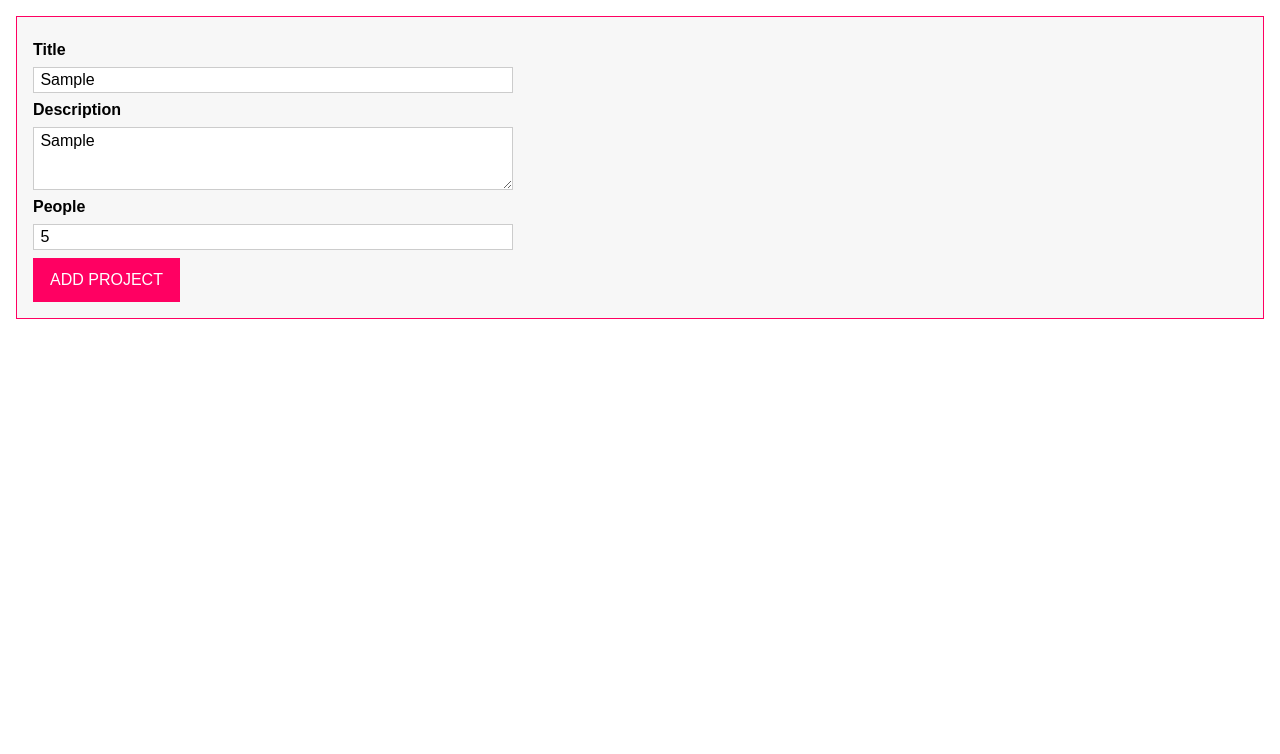
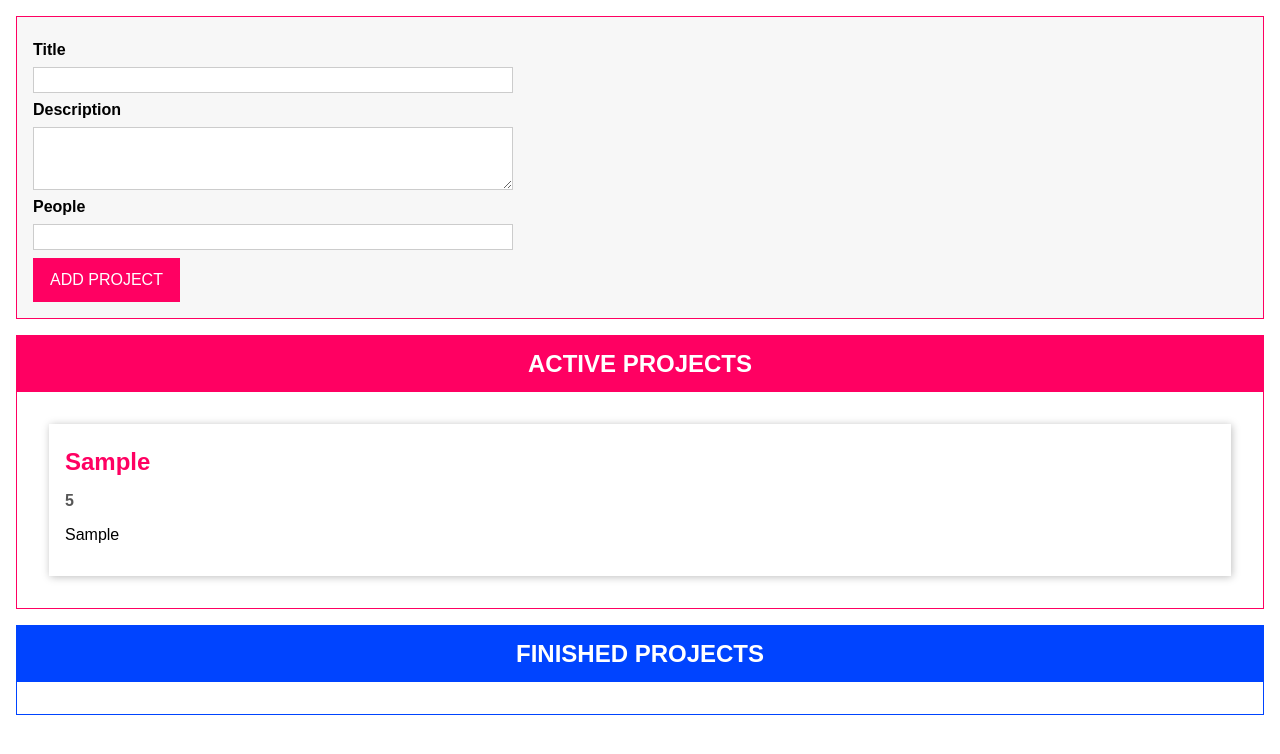
Before and after one commit to JanGospodarek/drag-and-drop--TS, a website with bundled scripts: page index.html in a window 1280 px wide. Both pictures are taken after typing "Sample", "Sample", "5" into the empty fields and a click on the button "ADD PROJECT". Built offline with nearby package versions, Linux system fonts and the light colour scheme.

Commit message:
refactor

```diff
--- a/index.html
+++ b/index.html
@@ -27,7 +27,11 @@
       </form>
     </template>
     <template id="single-project">
-      <li></li>
+      <li>
+        <h2></h2>
+        <h3></h3>
+        <p></p>
+      </li>
     </template>
     <template id="project-list">
       <section class="projects">
--- a/src/app.ts
+++ b/src/app.ts
@@ -13,6 +13,19 @@ function autobind(
   };
   return adjDescriptor;
 }
+enum ProjectStatus {
+  Active,
+  Finished,
+}
+class Project {
+  constructor(
+    public id: string,
+    public title: string,
+    public description: string,
+    public people: number,
+    public status: ProjectStatus
+  ) {}
+}
 
 interface Validatable {
   value: string | number;
@@ -22,6 +35,80 @@ interface Validatable {
   min?: number;
   max?: number;
 }
+
+type Listener<T> = (items: T[]) => void;
+
+class State<T> {
+  protected listeners: Listener<T>[] = [];
+  addListener(listenerFn: Listener<T>) {
+    this.listeners.push(listenerFn);
+  }
+}
+class ProjectState extends State<Project> {
+  private projects: Project[] = [];
+  private static instance: ProjectState;
+  private constructor() {
+    super();
+  }
+  static getInstance() {
+    if (this.instance) {
+      return this.instance;
+    } else {
+      this.instance = new ProjectState();
+      return this.instance;
+    }
+  }
+
+  addProject(title: string, description: string, numOfPeople: number) {
+    const newProject = new Project(
+      Math.random().toString(),
+      title,
+      description,
+      numOfPeople,
+      ProjectStatus.Active
+    );
+    this.projects.push(newProject);
+    for (const listenerFn of this.listeners) {
+      listenerFn(this.projects.slice());
+    }
+  }
+}
+
+abstract class Component<T extends HTMLElement, U extends HTMLElement> {
+  templateElement: HTMLTemplateElement;
+  hostElement: T;
+  element: U;
+  constructor(
+    templateId: string,
+    hostElementId: string,
+    insertAtStart: boolean,
+    newElementId?: string
+  ) {
+    this.templateElement = <HTMLTemplateElement>(
+      document.getElementById(templateId)!
+    );
+    this.hostElement = <T>document.getElementById(hostElementId)!;
+    const importedNode = document.importNode(
+      this.templateElement.content,
+      true
+    );
+    this.element = <U>importedNode.firstElementChild;
+    if (newElementId) {
+      this.element.id = newElementId;
+    }
+    this.attach(insertAtStart);
+  }
+  private attach(insertAtStart: boolean) {
+    this.hostElement.insertAdjacentElement(
+      insertAtStart ? "afterbegin" : "beforeend",
+      this.element
+    );
+  }
+  abstract configure(): void;
+  abstract renderContent(): void;
+}
+
+const projectState = ProjectState.getInstance();
 
 function validate(valInput: Validatable) {
   let isValid = true;
@@ -43,24 +130,13 @@ function validate(valInput: Validatable) {
   return isValid;
 }
 
-class ProjectInput {
-  templateElement: HTMLTemplateElement;
-  hostElement: HTMLElement;
-  element: HTMLFormElement;
+class ProjectInput extends Component<HTMLDivElement, HTMLFormElement> {
   titleInputElement: HTMLInputElement;
   descriptionInputElement: HTMLInputElement;
   peopleInputElement: HTMLInputElement;
   constructor() {
-    this.templateElement = <HTMLTemplateElement>(
-      document.getElementById("project-input")!
-    );
-    this.hostElement = <HTMLDivElement>document.getElementById("app")!;
-    const importedNode = document.importNode(
-      this.templateElement.content,
-      true
-    );
-    this.element = <HTMLFormElement>importedNode.firstElementChild;
-    this.element.id = "user-input";
+    super("project-input", "app", true, "user-input");
+
     ///////////
     this.titleInputElement = <HTMLInputElement>(
       this.element.querySelector("#title")
@@ -73,8 +149,11 @@ class ProjectInput {
     );
     ////////////
     this.configure();
-    this.attach();
   }
+  configure() {
+    this.element.addEventListener("submit", this.submitHAndler);
+  }
+  renderContent(): void {}
   private gatherUserInput(): [string, string, number] | void {
     const enteredTitle = this.titleInputElement.value;
     const enteredDesc = this.descriptionInputElement.value;
@@ -101,20 +180,77 @@ class ProjectInput {
       return [enteredTitle, enteredDesc, +enteredPeople];
     }
   }
-  private attach() {
-    this.hostElement.insertAdjacentElement("afterbegin", this.element);
-  }
+
   @autobind
   private submitHAndler(event: Event) {
     event.preventDefault();
     const userInput = this.gatherUserInput();
     if (Array.isArray(userInput)) {
       const [title, desc, people] = userInput;
-      console.log(title, desc, people);
+      projectState.addProject(title, desc, people);
+      this.clearInputs();
     }
   }
-  private configure() {
-    this.element.addEventListener("submit", this.submitHAndler);
+
+  private clearInputs() {
+    this.titleInputElement.value = "";
+    this.descriptionInputElement.value = "";
+    this.peopleInputElement.value = "";
   }
 }
+
+class ProjectItem extends Component<HTMLUListElement, HTMLLIElement> {
+  private project: Project;
+  constructor(hostId: string, project: Project) {
+    super("single-project", hostId, false, project.id);
+    this.project = project;
+    this.configure();
+    this.renderContent();
+  }
+  configure(): void {}
+  renderContent(): void {
+    this.element.querySelector("h2")!.textContent = this.project.title;
+    this.element.querySelector("h3")!.textContent =
+      this.project.people.toString();
+    this.element.querySelector("p")!.textContent = this.project.description;
+  }
+}
+
+class ProjectList extends Component<HTMLDivElement, HTMLElement> {
+  assignedProjects: Project[] = [];
+  constructor(private type: "active" | "finished") {
+    super("project-list", "app", false, `${type}-projects`);
+    this.configure();
+    this.renderContent();
+  }
+  private renderProjects() {
+    const listEl = document.getElementById(
+      `${this.type}-projects-list`
+    )! as HTMLUListElement;
+    listEl.innerHTML = "";
+    for (const item of this.assignedProjects) {
+      new ProjectItem(this.element.querySelector("ul")!.id, item);
+    }
+  }
+  renderContent() {
+    const listId = `${this.type}-projects-list`;
+    this.element.querySelector("ul")!.id = listId;
+    this.element.querySelector("h2")!.textContent =
+      this.type.toUpperCase() + " PROJECTS";
+  }
+  configure() {
+    projectState.addListener((projects: Project[]) => {
+      const relevantProjects = projects.filter((prj) => {
+        if (this.type === "active") return prj.status === ProjectStatus.Active;
+        else return prj.status === ProjectStatus.Finished;
+      });
+      this.assignedProjects = relevantProjects;
+
+      this.renderProjects();
+    });
+  }
+}
+
 const prjInput = new ProjectInput();
+const activePrjList = new ProjectList("active");
+const finishedPrjList = new ProjectList("finished");
```
